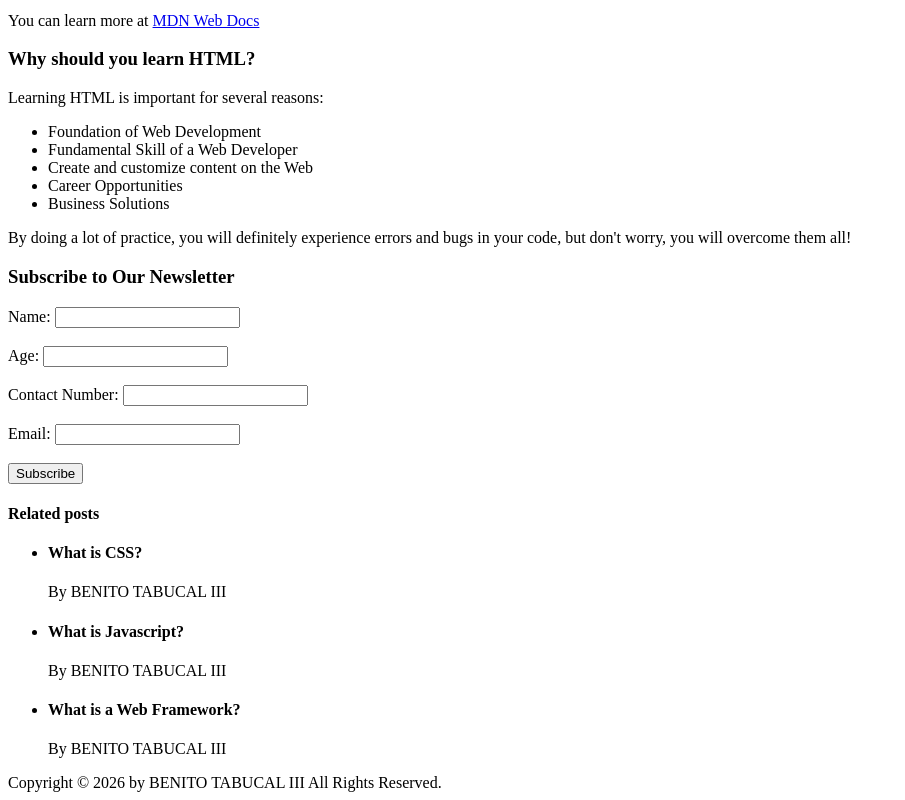
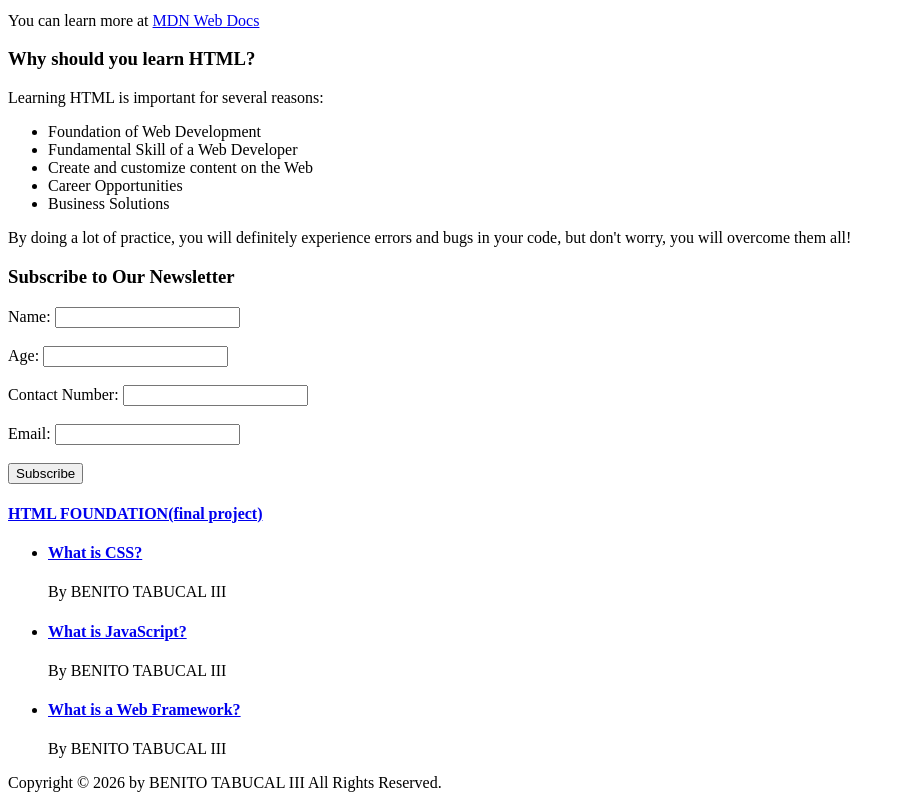
Before and after one commit to tabucalbenito-code/html.final.project, a plain HTML site: page index.html in a window 1280 px wide. Shown: the part 877-1677 px from the top of the page, without its empty margins (0-905 px from the left). Drawn offline with Linux system fonts and the light colour scheme.

Commit message:
Fix HTML structure and update links

```diff
--- a/index.html
+++ b/index.html
@@ -114,18 +114,21 @@
     </form>
     </article>
     <aside>
-      <h4>Related posts</h4>
+      <h4><a href="https://tabucalbenito-code.github.io/html.final.project/" target="_blank">HTML FOUNDATION(final project)</a></h4>
+
       <ul>
         <li>
-          <h4>What is CSS?</h4>
+          <h4><a href="https://tabucalbenito-code.github.io/html.css.foundition/" target="_blank">What is CSS?</a></h4>
           <p>By BENITO TABUCAL III</p>
         </li>
+
         <li>
-          <h4>What is Javascript?</h4>
+          <h4><a href="https://tabucalbenito-code.github.io/html.blog.two/" target="_blank">What is JavaScript?</a></h4>
           <p>By BENITO TABUCAL III</p>
         </li>
+
         <li>
-          <h4>What is a Web Framework?</h4>
+          <h4><a href="https://tabucalbenito-code.github.io/html.blog.three/" target="_blank">What is a Web Framework?</a></h4>
           <p>By BENITO TABUCAL III</p>
         </li>
       </ul>
```
